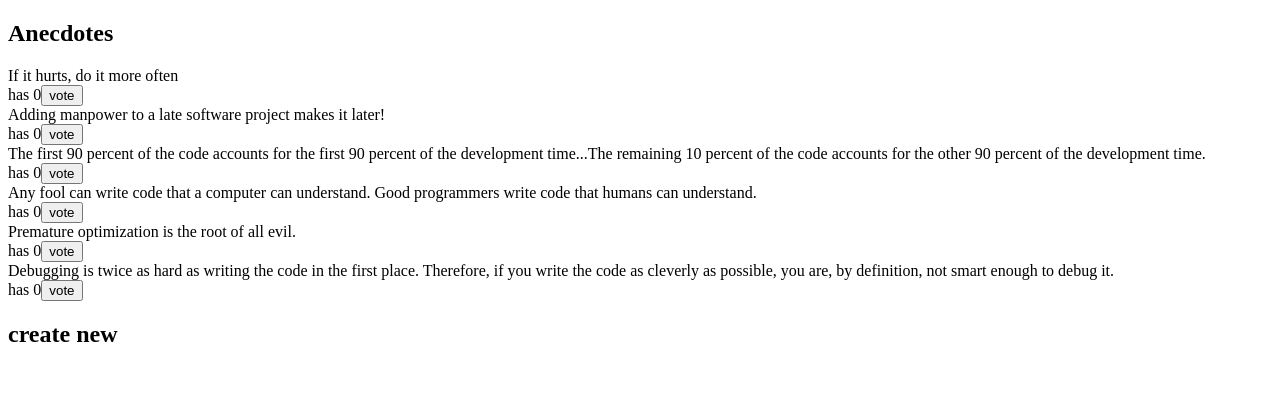
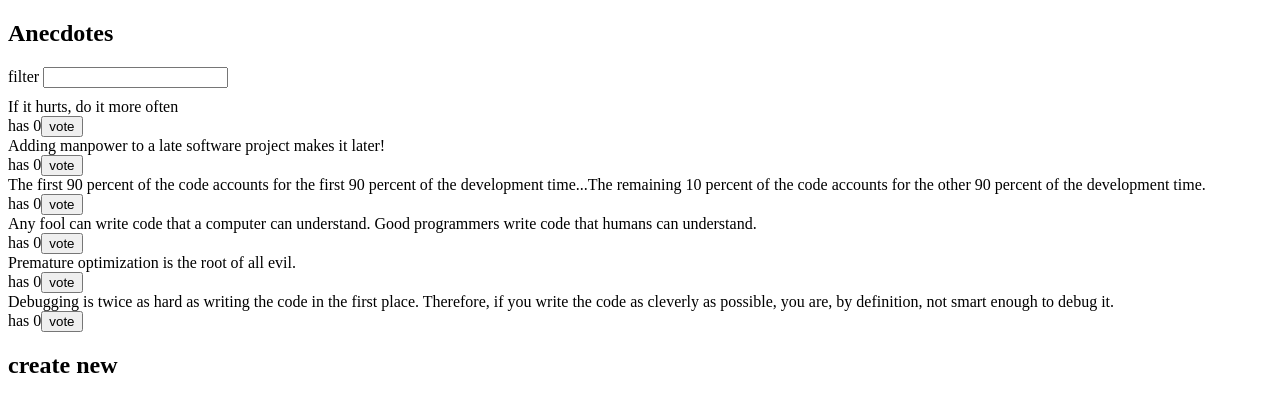
Before and after one commit to Huzla/fullstack-course, a React (Create React App) app in the folder round6/redux-anecdotes/: page / in a window 1280 px wide. Shown: the top 412 px of the page. Built offline with nearby package versions, Linux system fonts and the light colour scheme.

Commit message:
Modified Filter to using connect

```diff
--- a/round6/redux-anecdotes/src/App.js
+++ b/round6/redux-anecdotes/src/App.js
@@ -6,10 +6,10 @@ import Filter from "./components/Filter.js";
 
 const App = () => (
   //<Notification store={ props.store } />
-  //<Filter store={ props.store } />
   //<AnecdoteForm store={ props.store }/>
   <div>
     <h2>Anecdotes</h2>
+    <Filter />
     <AnecdoteList />
     <h2>create new</h2>
   </div>
--- a/round6/redux-anecdotes/src/components/Filter.js
+++ b/round6/redux-anecdotes/src/components/Filter.js
@@ -1,9 +1,10 @@
 import React from "react";
+import { connect } from "react-redux";
 import { setFilter } from "../reducers/filterReducer.js";
 
-const Filter = (props) => {
+const Filter = ({ setFilter }) => {
   const handleChange = (event) => {
-    props.store.dispatch(setFilter(event.target.value));
+    setFilter(event.target.value);
   };
   const style = {
     marginBottom: 10
@@ -16,4 +17,8 @@ const Filter = (props) => {
   );
 };
 
-export default Filter;
+
+export default connect(
+  null,
+  { setFilter }
+)(Filter);
```
